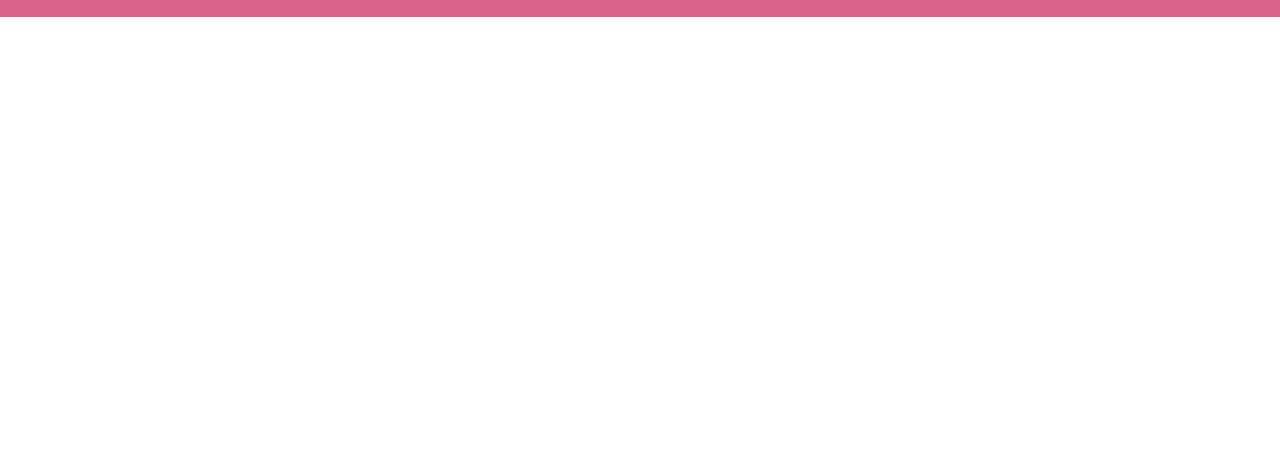
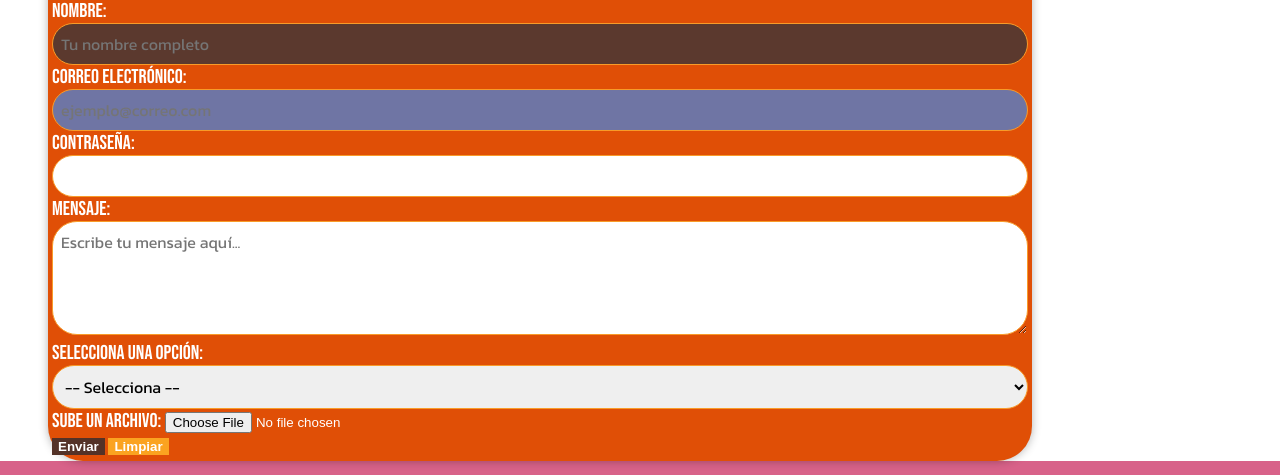
Before and after one commit to alissonhernandez/Bing-Bong-Library, a plain HTML site: page enlaces/formulario.html in a window 1280 px wide. Shown: the part 931-1406 px from the top of the page. Before the commit the page ends 948 px from the top, so only its background shows below. Drawn offline with Linux system fonts and the light colour scheme.

Commit message:
modificando html y sass

```diff
--- a/enlaces/formulario.html
+++ b/enlaces/formulario.html
@@ -3,11 +3,13 @@
 <head>
   <meta charset="UTF-8">
   <meta name="viewport" content="width=device-width, initial-scale=1.0">
-  <title>Formulario</title>
+  <title>Formulario Emocional</title>
   <link rel="stylesheet" href="../css/style.css">
 </head>
 <body>
   <object type="image/svg+xml" data="../iconos/icons.svg" style="display: none;"></object>
+
+  <!-- Barra de navegación -->
   <nav class="navbar_bingbong_img row">
     <div class="logo">
       <img src="../img/BBLibrary.png" alt="logo">
@@ -26,10 +28,10 @@
   </nav>
 
   <div class="row">
+    <!-- Sidebar -->
     <div class="navbar_furia_text col-2">
-
       <ul class="nav_items">
-              <h2 class="navbar__brand">Componentes </h2>
+        <h2 class="navbar__brand">Componentes</h2>
         <li><a class="nav-link" href="#">Alertas</a></li>
         <li><a class="nav-link" href="#">Barra de Navegación</a></li>
         <li><a class="nav-link" href="#">Badges</a></li>
@@ -41,41 +43,42 @@
         <li><a class="nav-link" href="#">Colores de fondo</a></li>
         <li><a class="nav-link" href="#">Margenes, padding y bordes</a></li>
         <li><a class="nav-link" href="#">Mover elementos</a></li>
-              <li><a class="nav-link" href="#">ocultar elementos</a></li>
+        <li><a class="nav-link" href="#">Ocultar elementos</a></li>
         <li><a class="nav-link" href="#">Containers</a></li>
         <li><a class="nav-link" href="#">Sombras</a></li>
         <li><a class="nav-link" href="#">Tipos de Textos</a></li>
       </ul>
     </div>
-    <div class="col-7">
+
+    <!-- Contenido principal -->
+    <div class="col-10">
       <div class="container-principal-sc">
-    <!--form-->
-    <div class="container-sm col-10">
-      <form>
-        <h2 class="text-furia-suave font-furia text-xl mb-md">Formulario Emocional</h2>
-        <div class="mb-md">
+        <form class="formulario-emocional">
+          <h2 class="titulo-formulario">Formulario Emocional</h2>
+
+          <div class="form-group">
             <label for="nombre">Nombre:</label>
-          <input type="text" id="nombre" name="nombre" placeholder="Tu nombre completo">
+            <input type="text" id="nombre" name="nombre" placeholder="Tu nombre completo" required>
           </div>
 
-        <div class="mb-md">
+          <div class="form-group">
             <label for="email">Correo electrónico:</label>
-          <input type="email" id="email" name="email" placeholder="ejemplo@correo.com">
+            <input type="email" id="email" name="email" placeholder="ejemplo@correo.com" required>
           </div>
 
-        <div class="mb-md">
+          <div class="form-group">
             <label for="password">Contraseña:</label>
-          <input type="password" id="password" name="password">
+            <input type="password" id="password" name="password" required>
           </div>
 
-        <div class="mb-md">
+          <div class="form-group">
             <label for="mensaje">Mensaje:</label>
-          <textarea id="mensaje" name="mensaje" rows="4" placeholder="Escribe tu mensaje aquí..."></textarea>
+            <textarea id="mensaje" name="mensaje" rows="4" placeholder="Escribe tu mensaje aquí..." required></textarea>
           </div>
 
-        <div class="mb-md">
+          <div class="form-group">
             <label for="opciones">Selecciona una opción:</label>
-          <select id="opciones" name="opciones">
+            <select id="opciones" name="opciones" required>
               <option value="">-- Selecciona --</option>
               <option value="opcion1">Opción 1</option>
               <option value="opcion2">Opción 2</option>
@@ -89,22 +92,21 @@
             </select>
           </div>
 
-        <div class="mb-md">
+          <div class="form-group">
             <label for="archivo">Sube un archivo:</label>
             <input type="file" id="archivo" name="archivo">
           </div>
 
-        <div class="mt-lg">
-          <input type="submit" value="Enviar" class="ansiedad-A btn-m">
-          <input type="reset" value="Limpiar" class="ansiedad-O btn-m">
+          <div class="btn-group">
+            <input type="submit" value="Enviar" class="btn btn-enviar">
+            <input type="reset" value="Limpiar" class="btn btn-limpiar">
           </div>
-
         </form>
       </div>
     </div>
   </div>
-</div>
-</div>
+
+  <!-- Footer -->
   <footer class="row">
     <div class="footer-content">
       <div class="footer-logo">
--- a/sass/_formulario.scss
+++ b/sass/_formulario.scss
@@ -1,70 +1,86 @@
 @use 'variables' as *;
-@use'containers' as *;
+@use 'containers' as *;
 @use 'breackpoints' as *;
 @use 'textos' as *;
 @use 'margenes' as *;
 @use 'redondear' as *;
-@use 'botones' as*;
+@use 'botones' as *;
 
+// Layout general del formulario
+.formulario-emocional {
+  max-width: 600px;
+  width: 100%;
+  margin: 2rem auto;
+  padding: 2rem;
+  background-color: $furia-fuego;
+  border-radius: 1rem;
+  box-shadow: 0 4px 12px rgba(0, 0, 0, 0.2);
+  display: flex;
+  flex-direction: column;
+  gap: 1.5rem;
 
-//estilos para el formulario
-input[type="text"],
-input[type="email"],
-input[type="password"],
+  .titulo-formulario {
+    color: $furia-suave;
+    font-family: $font-furia;
+    font-size: 1.8rem;
+    text-align: center;
+    margin-bottom: 1rem;
+  }
+
+  .form-group {
+    display: flex;
+    flex-direction: column;
+
+    label {
+      color: $furia-suave;
+      font-weight: bold;
+      margin-bottom: 0.5rem;
+    }
+
+    input,
     textarea,
     select {
-  width: 100%;
-  box-sizing: border-box;
-  font-family: $font-envidia;
-  border-radius: map-get($radius, md);
-  border: 1px solid $alegria-vibrante;
-  padding: $spacing-sm;
-  font-size: $font-size-base;
-  transition: 0.3s ease;
+      padding: 0.75rem 1rem;
+      border: none;
+      border-radius: 0.8rem;
+      font-size: 1rem;
+      font-family: inherit;
+      background-color: $furia-suave;
+      color: $furia-fuego;
+
+      &:focus {
+        outline: 2px solid $furia-humo;
+      }
     }
 
-input[type="text"] {
-    background-color: $furia-ceniza;
-    color: $furia-suave;
+    textarea {
+      resize: vertical;
+    }
   }
 
-  input[type="email"] {
-    background-color: $envidia-suspiro;
-    color: $envidia-oscura;
+  .btn-group {
+    display: flex;
+    justify-content: space-between;
+    gap: 1rem;
+
+    .btn {
+      flex: 1;
+      padding: 0.75rem;
+      font-size: 1rem;
+      font-weight: bold;
+      border-radius: 0.5rem;
+      border: none;
+      cursor: pointer;
+      color: white;
     }
 
-input[type="submit"],
-input[type="reset"] {
-  cursor: pointer;
-  font-weight: $font-weight-bold;
-  border: none;
+    .btn-enviar {
+      background-color: $furia-suave;
     }
 
-input[type="submit"] {
-  background-color: $ansiedad-caotica;
-  color: white;
-  gap: 15rem ;
-
+    .btn-limpiar {
+      background-color: $furia-suave;
+      color: $furia-oscuro;
     }
-
-input[type="reset"] {
-  background-color: $ansiedad-relajada;
-  color: white;
-
   }
-
-// Textos y etiquetas
-label,
-p {
-  font-size: $font-size-lg;
-  font-family: $font-furia;
-  color: $furia-suave;
 }
-
-// Layout de formulario
-form {
-  background-color: $ansiedad-espontanea;
-  padding: $spacing-xs;
-  border-radius: map-get($radius, lg);
-  box-shadow: 0 0 10px rgba(0, 0, 0, 0.3);
-}
```
Lines whose indentation alone changed are shown as unchanged.
